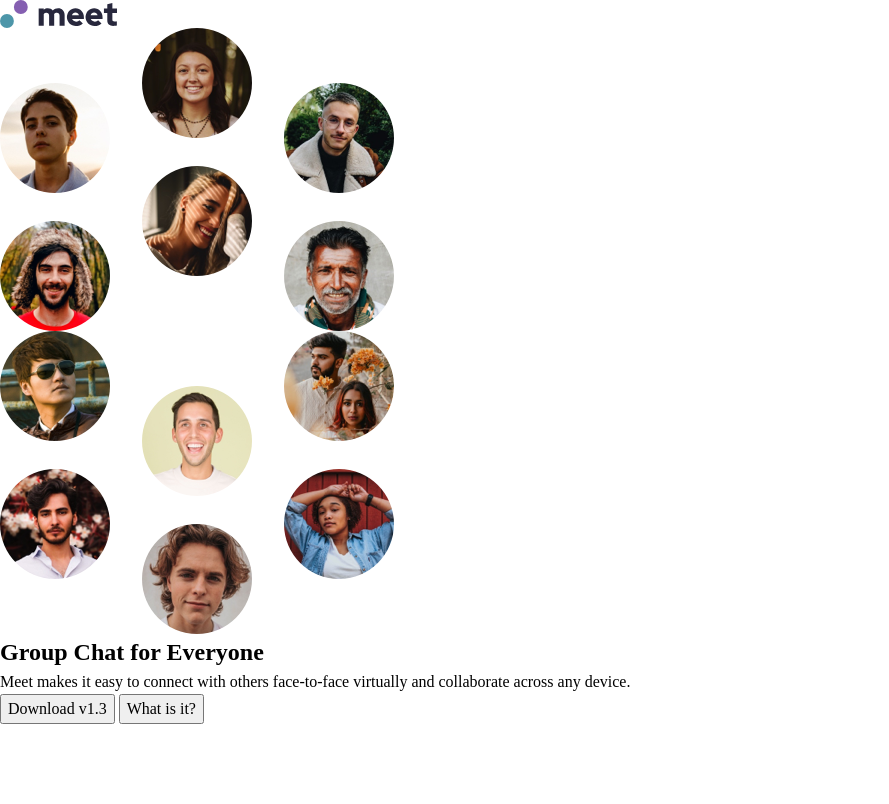
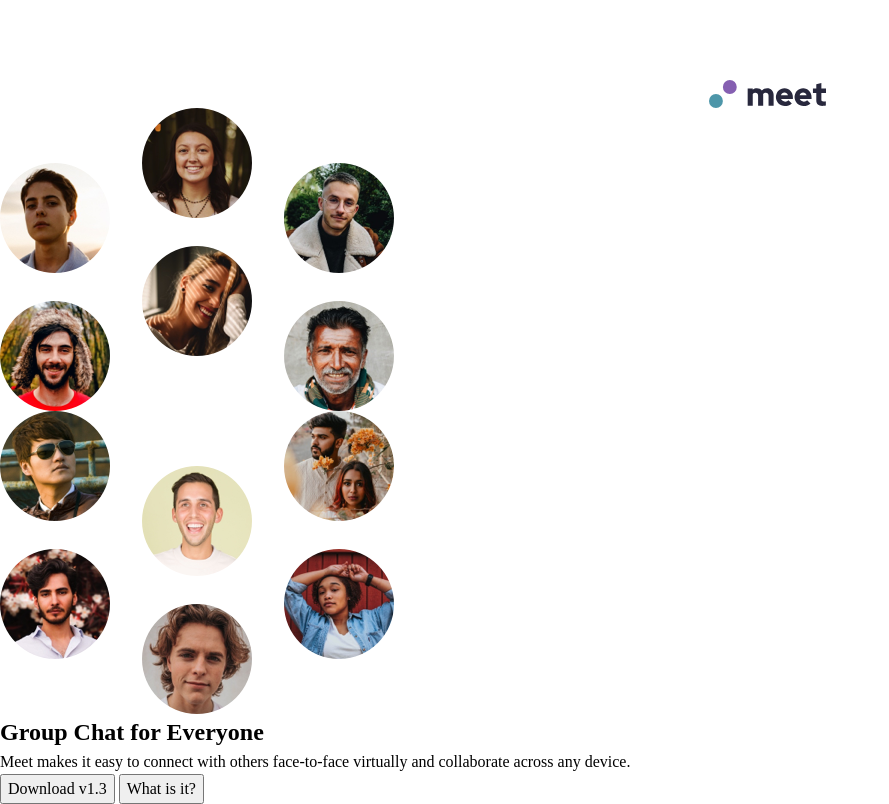
Before and after one commit to JuliAlchemDev/FM-meet-landing-page, a plain HTML site: page index.html in a window 1536 px wide. Shown: the whole page, without its empty margins (0-889 px from the left). Drawn offline with Linux system fonts and the light colour scheme; files whose address does not match are found by name.

Commit message:
style(logo): apply styles across all breakpoints

```diff
--- a/assets/styles/custom.css
+++ b/assets/styles/custom.css
@@ -46,7 +46,7 @@
   --spacing-300: 1.5rem; /* 24px */
   --spacing-400: 2rem; /* 32px */
   --spacing-500: 2.5rem; /* 40px */
-
+  --spacing-600: 3rem; /* 48px */
   --spacing-700: 3.50rem; /* 56px */
   --spacing-800: 4.00rem; /* 64px */
   --spacing-900: 4.50rem; /* 72px */
--- a/assets/styles/styles.css
+++ b/assets/styles/styles.css
@@ -0,0 +1,12 @@
+.logo {
+    --margin-top: var(--spacing-600); /* Mobile, Tablet -> 48px; */
+    display: grid;
+    place-items: center;
+    margin-block-start: var(--margin-top);
+}
+
+@media (min-width: 90rem) {
+    .logo{
+        --margin-top: var(--spacing-1000); /*Desktop ->  80px*/
+    }
+}
```
